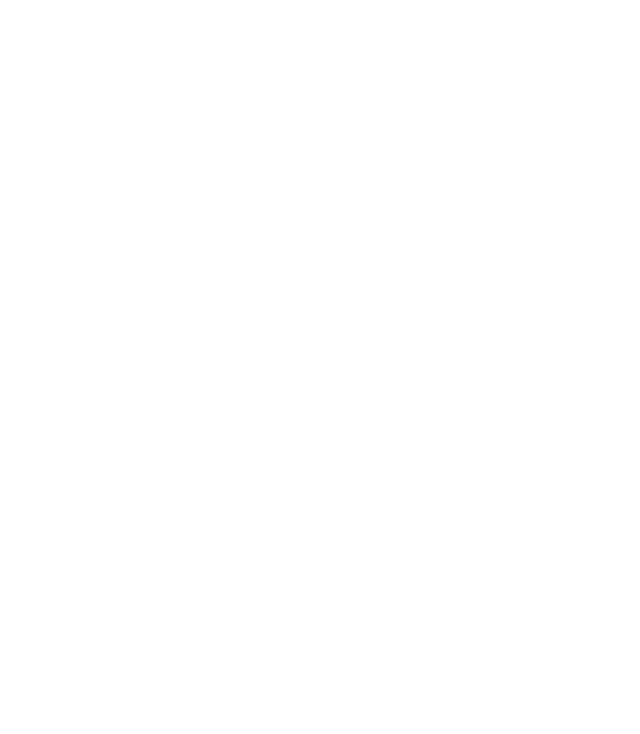
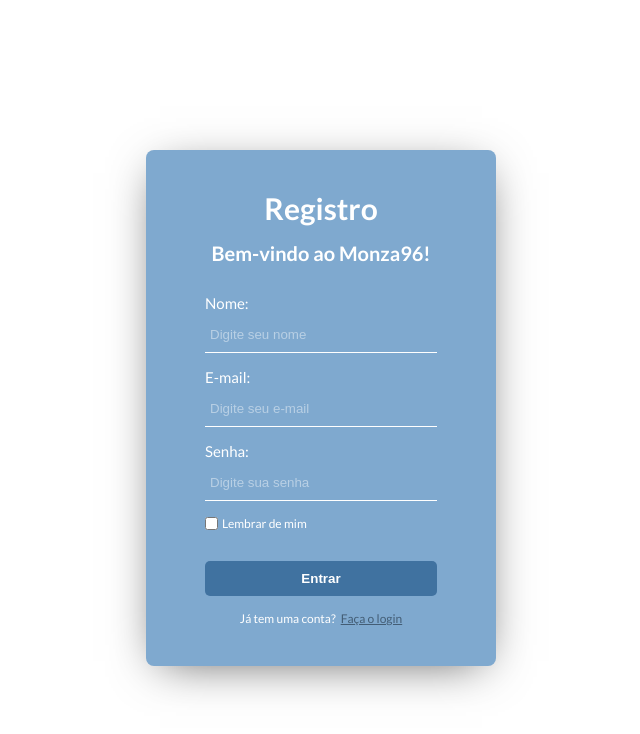
Before and after one commit to JotaEfi/Frontend-ProjetoPI, a React (Create React App) app: page /auth/register in a window 1280 px wide. Before the commit this address had no page. Shown: the top 734 px of the page, without its empty margins (319-959 px from the left). Built offline with nearby package versions, Linux system fonts and the light colour scheme.

Commit message:
authentication login not finished

```diff
--- a/package.json
+++ b/package.json
@@ -7,13 +7,16 @@
     "@testing-library/react": "^13.4.0",
     "@testing-library/user-event": "^13.5.0",
     "axios": "^1.6.8",
+    "jwt-decode": "^4.0.0",
     "react": "^18.3.1",
+    "react-cookie": "^7.1.4",
     "react-dom": "^18.3.1",
     "react-icons": "^5.1.0",
     "react-router-dom": "^6.23.0",
     "react-scripts": "5.0.1",
     "sass": "^1.76.0",
     "scss": "^0.2.4",
+    "use-history": "^1.4.1",
     "web-vitals": "^2.1.4"
   },
   "scripts": {
--- /dev/null
+++ b/src/context/auth.js
@@ -0,0 +1,55 @@
+import React, { useEffect } from "react";
+
+import { createContext } from "react";
+
+import { useState } from "react";
+import { api } from "../services/api";
+
+export const AuthContext = createContext()
+
+export const AuthProvider = ({children}) => {
+
+    const [user, setUser] = useState(null)
+
+    useEffect(() => {
+        const loadingStorageData = async () => {
+            const storageUser = localStorage.getItem("@Auth:user");
+            const storageToken = localStorage.getItem("@Auth:token");
+
+            if (storageToken && storageUser) {
+                setUser(storageUser);
+            }
+        };
+        loadingStorageData();
+    }, []);
+
+    const signIn = async (email, password) => {
+        try {
+            const response = await api.post("/auth/login", {
+                email,
+                password,
+            });
+
+            const { token, user } = response.data;
+
+            setUser(response.data.user);
+            api.defaults.headers.common["Authorization"] = `Bearer ${token}`;
+            localStorage.setItem("@Auth:token", token);
+            localStorage.setItem("@Auth:user", JSON.stringify(user));
+            localStorage.setItem()
+        } catch (error) {
+            alert("Erro ao fazer login. Por favor, verifique suas credenciais.");
+            console.error("Erro de login:", error);
+        }
+    };
+
+    return (
+        <AuthContext.Provider value={{
+            user,
+            signed: !!user,
+            signIn,
+        }}>
+            {children}
+        </AuthContext.Provider>
+    );
+}
--- a/src/js/pages/login.js
+++ b/src/js/pages/login.js
@@ -1,13 +1,33 @@
-import { useState } from "react"
+import { useContext, useState } from "react"
 import { useLocation } from "react-router-dom"
 import { useEffect } from "react"
+import { Navigate } from "react-router-dom"
 // import { Link } from "react-router-dom"
 import axios from 'axios'
+import { AuthContext } from "../../context/auth"
 
 function Login () {
-    const [username, setUsername] = useState("")
+    const [email, setUsername] = useState("")
     const [password, setPassword] = useState("")
     const [errorMessage, setErrorMessage] = useState('');
+    const { signIn, signed } = useContext(AuthContext)
+
+
+    const handleSignIn = async (e) => {
+      e.preventDefault();
+      try {
+          await signIn(email, password);
+      } catch (error) {
+          setErrorMessage(error.message);
+      }
+  };
+
+    if(signed ) {
+      // return <Navigate  to="/home" />
+    }
+
+
+
 
     const handleUsernameChange = (event) => {
         setUsername(event.target.value);
@@ -20,64 +40,68 @@
 
 
 
-    const location = useLocation();
-    const [activeTab, setActiveTab] = useState("");
+    // const location = useLocation();
+    // const [activeTab, setActiveTab] = useState("");
 
-    useEffect(() => {
-      setActiveTab(location.pathname);
-    }, [location.pathname]);
+    // useEffect(() => {
+    //   setActiveTab(location.pathname);
+    // }, [location.pathname]);
 
-    const handleTabClick = (path) => {
-      setActiveTab(path);
-    };
+
+
+    // const handleTabClick = (path) => {
+    //   setActiveTab(path);
+    // };
 
     //funçao para enviar os dados
-    const handleSubmit = (event) => {
-        event.preventDefault()
+    // const handleSubmit = (event) => {
+    //     event.preventDefault()
 
-        const formData = {
-            username: username,
-            password: password
-          };
+    //     const formData = {
+    //         username: username,
+    //         password: password
+    //       };
 
-          axios.post('http://localhost:8080/auth/login', formData, {
-           headers: {
-            'Content-Type': 'application/json'
-          }
-          })
+    //       axios.post('http://localhost:8080/auth/login', formData, {
+    //        headers: {
+    //         'Content-Type': 'application/json'
+    //       }
+    //       })
 
-            .then(response => {
-              if (!response.data) { //retorno
-                throw new Error('Credenciais inválidas');
-              }
-              // resposta do backend
-              console.log(response.data);
-              window.location.href = '/home'; // redireciona o usuário para outra página após o login ok
-            })
+    //         .then(response => {
+    //           if (!response.data) { //retorno
+    //             throw new Error('Credenciais inválidas');
+    //           }
+    //           // resposta do backend
+    //           console.log(response.data);
 
-            .catch(error => {
-              setErrorMessage(error.message);// msg erro
-            });
+    //         })
 
-    }
+    //         .catch(error => {
+    //           setErrorMessage(error.message);// msg erro
+    //         });
+
+    // }
 
 
     return (
         <div className="containerLogin pageContainer">
             <div className="Login">
 
-               <form onSubmit={handleSubmit}>
+               <form onSubmit={handleSignIn}>
                     <h1>Login</h1>
                     <label htmlFor="email">E-mail:</label>
                     <div>
                         <input
                             id="email" name="email"
                             type="email"
-                            value={username}
+                            value={email}
                             placeholder="Digite seu e-mail"
                             onChange={handleUsernameChange}
                             required
+                            autoComplete='off'
                         />
+
                     </div>
 
                     <label htmlFor="password">Senha:</label>
@@ -105,17 +129,19 @@
                     </button>
 
                     <p>Não tem uma conta?
-                        <a href="register"
+                        {/* <a href="register"
                         to="/"
                         id="register"
                         className={activeTab === "/register" ? "active" : ""}
                         onClick={() => handleTabClick("/register")}>
-                        Registre-se</a></p>
+    </a> */}
+                       Registre-se</p>
 
                </form>
             </div>
         </div>
     )
+
 }
 
 export default Login
--- a/src/js/pages/register.js
+++ b/src/js/pages/register.js
@@ -1,12 +1,56 @@
 import { useState } from "react"
 import { useLocation } from "react-router-dom"
 import { useEffect } from "react"
-import { Link } from "react-router-dom"
+// import { Link } from "react-router-dom"
+
+
+import { api } from "../../services/api"
 
 function Register () {
     const [username, setUsername] = useState("")
-    const [name, setName] = useState("")
+    const [email, setEmail] = useState("")
     const [password, setPassword] = useState("")
+    const [errorMessage, setErrorMessage] = useState('');
+
+    const handleSaveUser = async (e) => {
+        e.preventDefault();
+        const userData = {
+
+            email,
+            password,
+
+        }
+
+        try {
+            const response = await api.post("/auth/register", userData); // Ajuste para a rota de registro
+            const { token, user } = response.data;
+
+            localStorage.setItem("@Auth:token", token); //VERIFICAR ISSO
+            localStorage.setItem("@Auth:user", JSON.stringify(response.config.data.userData)); //VERIFICAR ISSO
+            // localStorage.setItem(userData)
+            console.log(response.config.data); //RESPONSE PARA VER OS DADOS
+        } catch (error) {
+            console.error('Erro ao tentar registrar usuário:', error);
+            // Tratar o erro de acordo com as necessidades da sua aplicação
+            setErrorMessage("Erro ao tentar registrar usuário. Por favor, tente novamente.");
+        }
+    };
+
+
+
+    const handleUsernameChange = (event) => {
+        setUsername(event.target.value);
+    }
+    const handleEmailChange = (event) => {
+        setEmail(event.target.value);
+      };
+
+      // mudança no campo de senha
+      const handlePasswordChange = (event) => {
+        setPassword(event.target.value);
+      };
+
+
 
     const location = useLocation();
     const [activeTab, setActiveTab] = useState("");
@@ -19,55 +63,95 @@
       setActiveTab(path);
     };
 
-    const handleSubmit = (event) => {
-        event.preventDefault()
+    //funçao para enviar os dados
+    // const handleSubmit = (event) => {
+    //     event.preventDefault()
 
-        window.alert(name + " - " + username + " - " + password)
-        window.location.href = "/home";
+    //     const formData = {
+    //         email: username,
+    //         password: password
+    //       };
 
-    }
+    //       axios.post('http://localhost:8080/auth/login', formData, {
+    //        headers: {
+    //         'Content-Type': 'application/json'
+    //       }
+    //       })
 
-    return(
+    //       .then(response => {
+    //         if (!response.data) {
+    //             throw new Error('Credenciais inválidas');
+    //         }
+
+    //         // Verificar se o cabeçalho de autorização está presente na resposta
+    //         if (!response.headers || !response.headers.authorization) {
+    //             throw new Error('Cabeçalho de autorização ausente na resposta');
+    //         }
+
+    //         // Extrair o token do cabeçalho de resposta
+    //         const authorizationHeader = response.headers.authorization;
+    //         const token = authorizationHeader.split('Bearer ')[1]; // Remover o prefixo "Bearer"
+
+    //         // Armazenar o token no localStorage
+    //         localStorage.setItem('token', token);
+
+    //         // Armazenar os dados do usuário (se necessário)
+    //         localStorage.setItem('userData', JSON.stringify(formData));
+
+    //         console.log(response.data);
+    //         window.location.href = '/home'; // redirecionar o usuário para outra página após o login bem-sucedido
+    //     })
+    //     .catch(error => {
+    //         setErrorMessage(error.message);
+    //     })
+
+    // }
+
+
+    return (
         <div className="containerLogin pageContainer">
             <div className="Login">
-                 <form onSubmit={handleSubmit}>
-                        <h1 className="title">Registro</h1>
-                        <h2 className="subtitle">Bem Vindo ao Monza96!</h2>
 
-                        <label for="name">Nome:</label>
+               <form onSubmit={handleSaveUser}>
+                    <h1>Registro</h1>
+                    <h2>Bem-vindo ao Monza96!</h2>
+
+                    <label htmlFor="name">Nome:</label>
                     <div>
                         <input
-                                id="name" name="name"
-                                type="text"
+                            id="name" name="nome"
+                            type="nome"
+                            value={username}
                             placeholder="Digite seu nome"
-                                onChange={(e) => setName(e.target.value)}
-                                autoComplete="false"
+                            onChange={handleUsernameChange}
                             required
                         />
                     </div>
 
-                        <label for="email">E-mail:</label>
+                    <label htmlFor="email">E-mail:</label>
                     <div>
                         <input
                             id="email" name="email"
                             type="email"
+                            value={email}
                             placeholder="Digite seu e-mail"
-                                onChange={(e) => setUsername(e.target.value)}
-                                autoComplete="false"
+                            onChange={handleEmailChange}
                             required
                         />
                     </div>
 
-                        <label for="password">Senha:</label>
+                    <label htmlFor="password">Senha:</label>
                     <div>
                         <input
                              id="password" name="password"
                              type="password"
+                             value={password}
                              placeholder="Digite sua senha"
-                                 onChange={(e) => setPassword(e.target.value)}
+                             onChange={handlePasswordChange}
                              required
                         />
                     </div>
+                    {errorMessage && <p>{errorMessage}</p>}
                     <div className="recall-forget">
                         <label className="checkLabel">
                             <input type="checkbox"/>
@@ -77,15 +161,17 @@
                     </div>
 
                     <button type="submit">
-                            <Link to="/home"></Link> Registrar
+                       Entrar
                     </button>
+
                     <p>Já tem uma conta?
-                            <a href="/"
-                            to="/"
+                        <a href="login"
+                        to="/login"
                         id="login"
-                            className={activeTab === "/" ? "active" : ""}
+                        className={activeTab === "/login" ? "active" : ""}
                         onClick={() => handleTabClick("/login")}>
-                            Faça o Login</a></p>
+                        Faça o login</a></p>
+
                </form>
             </div>
         </div>
--- /dev/null
+++ b/src/routes/routes.js
@@ -0,0 +1,18 @@
+import Login from "../js/pages/login"
+import Register from "../js/pages/register"
+import Home from "../js/pages/home"
+
+import { BrowserRouter, Routes, Route } from "react-router-dom";
+
+export const AppRouter = () => {
+    return (
+        <BrowserRouter>
+            <Routes>
+                <Route path="/auth/login" element={<Login />} />
+                <Route path="/auth/register" element={<Register />} />
+                <Route path="/home" element={<Home />} />
+            </Routes>
+
+        </BrowserRouter>
+    )
+}
--- /dev/null
+++ b/src/services/api.js
@@ -0,0 +1,11 @@
+import axios from 'axios';
+
+export const api = axios.create({
+    baseURL: "http://localhost:8080/",
+
+    headers: {
+
+        'Content-Type': 'application/json'
+    }
+
+});
```
Also changed, not shown: public/index.html (+3 -6 lines), src/App.js (+5 -14 lines), src/routes/privateRoutes.js (added, +10 -0 lines), public/manifest.json, 1 other file (tests, documents, lock files or other folders). Lines whose indentation alone changed are shown as unchanged.
